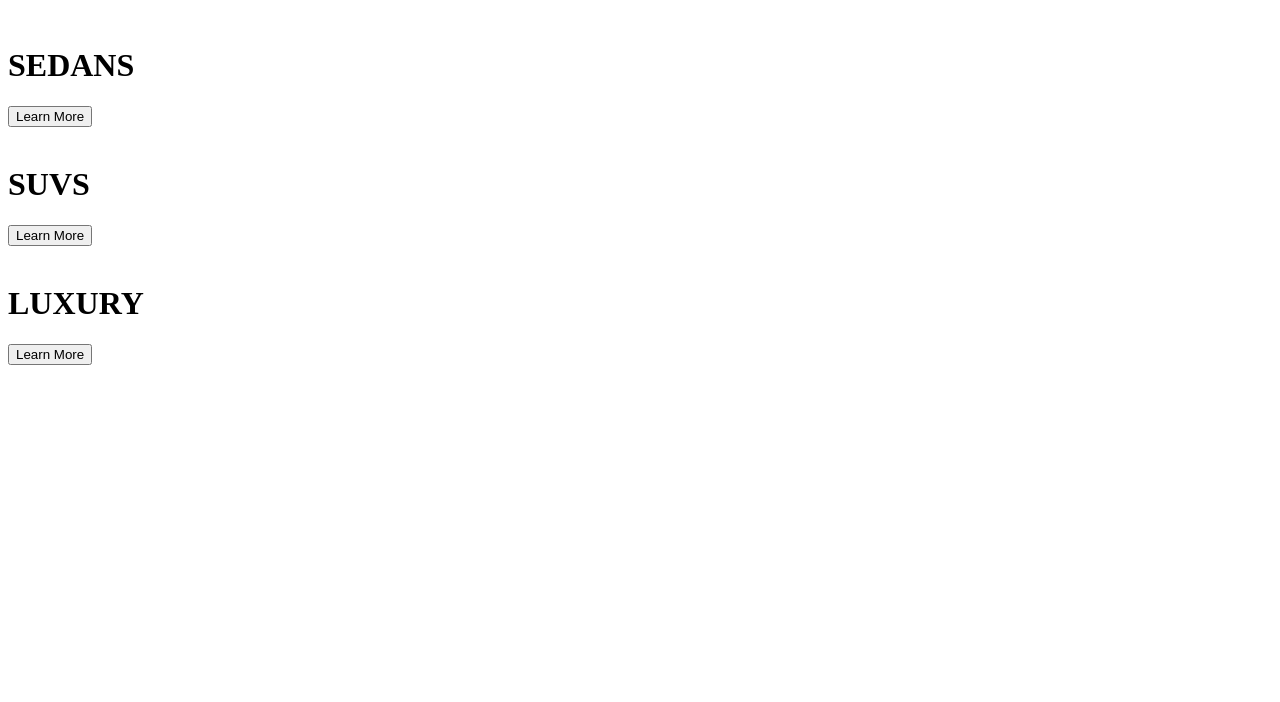
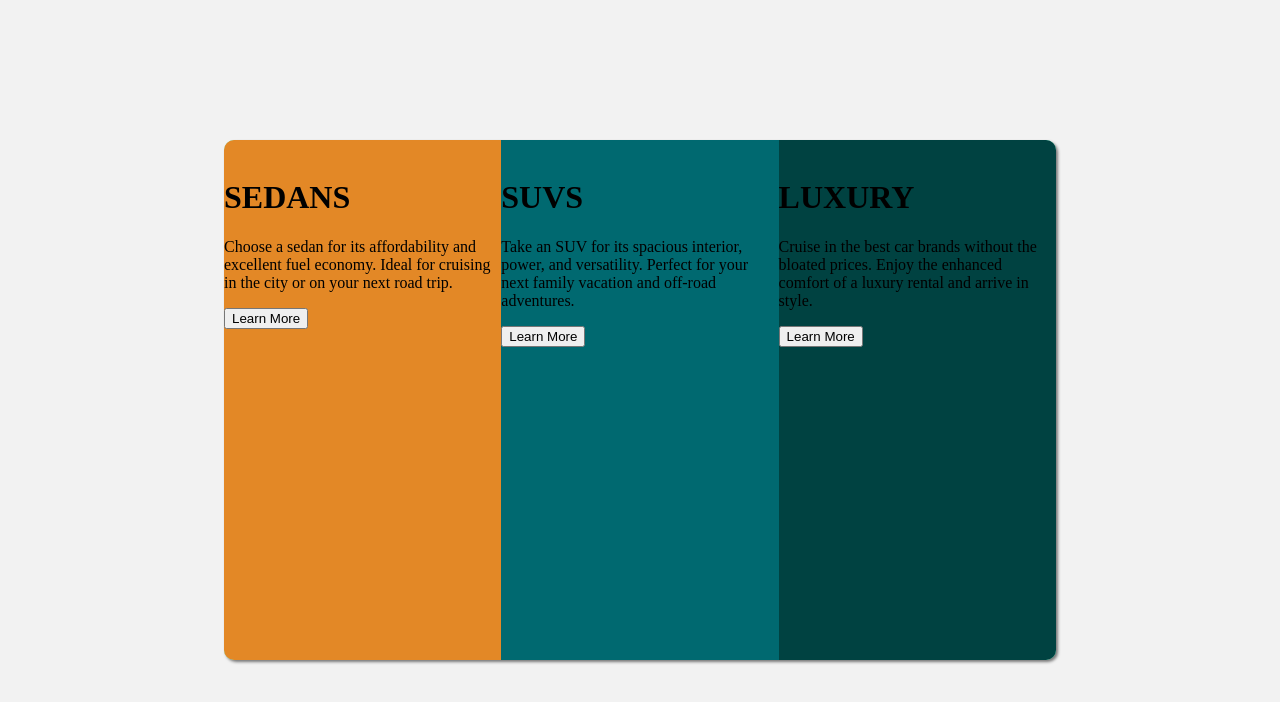
Before and after one commit to rcstrout/ideal-umbrella, a plain HTML site: page views/index.html in a window 1280 px wide. Drawn offline with Linux system fonts and the light colour scheme; files that its build step writes are made by us from their sources; a web font is replaced by a local one.

Commit message:
buildout of site
basic css and structure filled out.

```diff
--- a/assets/styles/main.css
+++ b/assets/styles/main.css
@@ -1,20 +1,59 @@
-.body {
+@font-face {
+    font-family: lexand-deca;
+    src: url(https://fonts.google.com/specimen/Lexend+Deca)
+}
+
+body {
+    background-color: hsl(0, 0%, 95%);
+
 
 }
 
 .card-container {
+    background-color: aquamarine;
+    position: absolute;
+    top: 50%;
+    left: 50%;
+    transform: translate(-50%, -50%);
+    height: 65%;
+    width: 65%;
+    display: flex;
+    box-shadow: 2px 2px 3px rgba(0,0,0,.5);
+    border-radius: 10px;
 
 }
 
 .sedans-card {
+    background-color: hsl(31, 77%, 52%);
+    width: 33.33%;
+    border-top-left-radius: 10px;
+    border-bottom-left-radius: 10px;
+
 
 }
 
 .suvs-card {
+    background-color: hsl(184, 100%, 22%);
+    width: 33.33%;
+
+
 
 }
 
 .luxury-card {
+    background-color: hsl(179, 100%, 13%);
+    width: 33.33%;
+    border-top-right-radius: 10px;
+    border-bottom-right-radius: 10px;
+
 
 
 }
+
+h1 {
+    font-family: lexand-deca;
+}
+
+button {
+
+}
--- a/views/index.html
+++ b/views/index.html
@@ -1,14 +1,14 @@
 <!DOCTYPE html>
 <html>
     <head>
-        <link rel="stylesheet" href="main.css">
+        <link rel="stylesheet" href="/ideal-umbrella/assets/styles/main.css">
     </head>
     <body>
         <div class="card-container">
             <div class="sedans-card">
                 <img src="" alt="">
                 <h1>SEDANS</h1>
-                <p></p>
+                <p> Choose a sedan for its affordability and excellent fuel economy. Ideal for cruising in the city or on your next road trip.</p>
                 <button>Learn More</button>
 
             </div>
@@ -16,7 +16,7 @@
             <div class="suvs-card">
                 <img src="" alt="">
                 <h1>SUVS</h1>
-                <p></p>
+                <p>Take an SUV for its spacious interior, power, and versatility. Perfect for your next family vacation and off-road adventures.</p>
                 <button>Learn More</button>
 
             </div>
@@ -24,7 +24,7 @@
             <div class="luxury-card">
                 <img src="" alt="">
                 <h1>LUXURY</h1>
-                <p></p>
+                <p>Cruise in the best car brands without the bloated prices. Enjoy the enhanced comfort of a luxury rental and arrive in style.</p>
                 <button>Learn More</button>
 
             </div>
```
